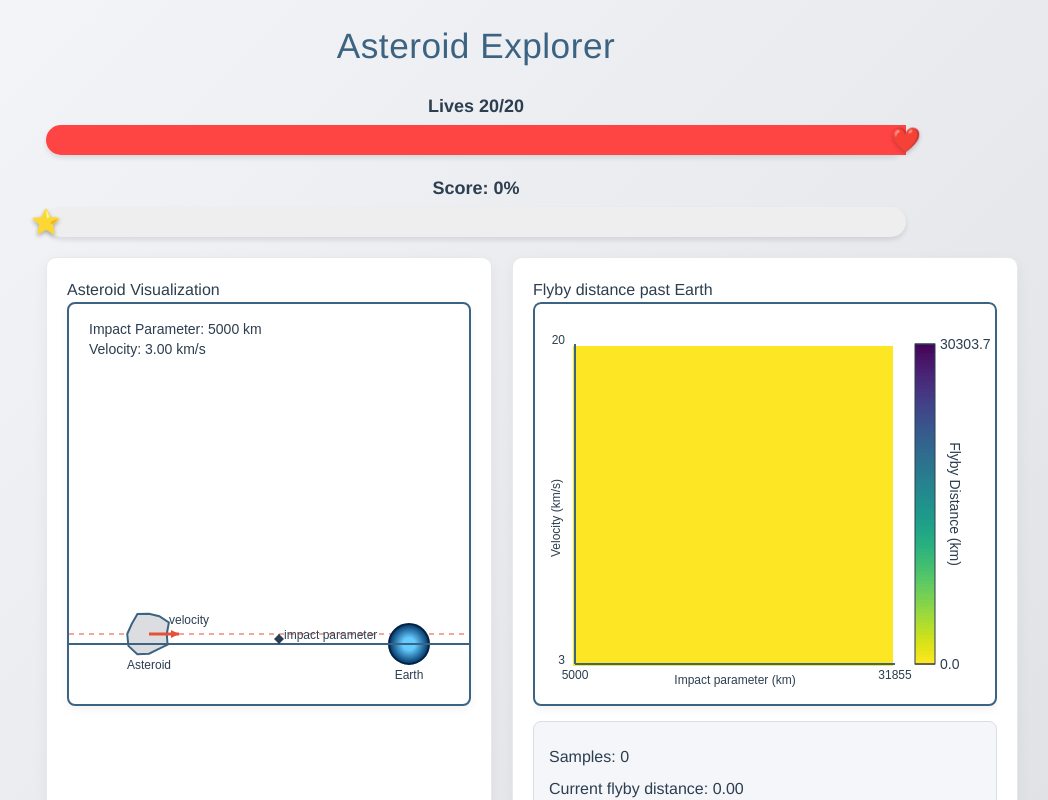
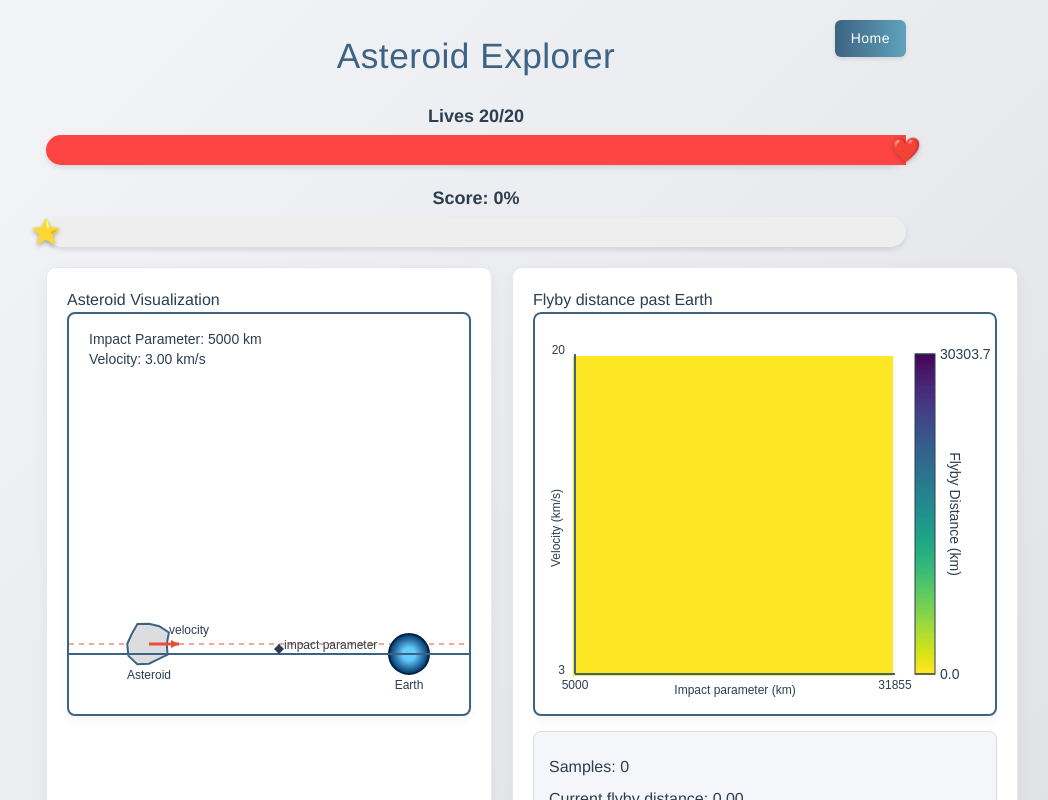
Before and after one commit to alan-turing-institute/gp-demo, a SvelteKit app: page /asteroid in a window 1280 px wide. Shown: the top 800 px of the page, without its empty margins (164-1212 px from the left). Built offline with nearby package versions, Linux system fonts and the light colour scheme.

Commit message:
add home button

```diff
--- a/src/routes/+page.svelte
+++ b/src/routes/+page.svelte
@@ -55,7 +55,7 @@
       <div class="hero">
         <h2>Accelerating large-scale simulations with AI</h2>
 
-        <p>Click on each image to learn more about the project.</p>
+        <p>Click on each image to learn about the typical workflow.</p>
         <div class="feature-images">
           {#each [
             { src: 'https://t4.ftcdn.net/jpg/02/66/38/15/360_F_266381525_alVrbw15u5EjhIpoqqa1eI5ghSf7hpz7.jpg', alt: 'Real world', title: 'Reality', text: 'To understand complex real-world systems, researchers and engineers often construct computer simulations.' },
--- a/src/routes/asteroid/+page.svelte
+++ b/src/routes/asteroid/+page.svelte
@@ -2,6 +2,10 @@
   import { onMount } from 'svelte';
   import * as d3 from 'd3';
   import * as math from 'mathjs';
+
+  function goToHomePage() {
+    window.location.href = '/'; // Adjust this URL if your home page is at a different path
+  }
 
   // Color palette - elegant muted colors
   const COLORS = {
@@ -543,7 +547,12 @@
 </script>
 
 <main>
-  <h1>Asteroid Explorer</h1>
+  <div class="header-container">
+    <h1>Asteroid Explorer</h1>
+    <button class="home-button" on:click={goToHomePage}>
+      <span>Home</span>
+    </button>
+  </div>
 
   <!-- Live Bar -->
   <div class="live-bar-container">
@@ -617,6 +626,44 @@
 </main>
 
 <style>
+  .header-container {
+    position: relative;
+    margin-bottom: 20px;
+    padding-top: 10px;
+  }
+  /* Home Button Styles */
+  .home-button {
+    position: absolute;
+    top: 0;
+    right: 0;
+    background: linear-gradient(to right, #3c6382, #60a3bc);
+    color: white;
+    padding: 8px 16px;
+    border: none;
+    border-radius: 6px;
+    cursor: pointer;
+    font-size: 14px;
+    font-family: 'Helvetica Neue', sans-serif;
+    font-weight: 500;
+    letter-spacing: 0.5px;
+    box-shadow: 0 2px 4px rgba(0, 0, 0, 0.1);
+    transition: all 0.2s ease;
+    display: flex;
+    align-items: center;
+    gap: 6px;
+    margin-top: 0;
+  }
+  .home-button:hover {
+    background: linear-gradient(to right, #2d4d62, #4a8094);
+    box-shadow: 0 4px 8px rgba(0, 0, 0, 0.15);
+    transform: translateY(-1px);
+  }
+
+  .home-button:active {
+    transform: translateY(1px);
+    box-shadow: 0 1px 2px rgba(0, 0, 0, 0.1);
+  }
+
   /* Live Bar Container */
   .live-bar-container {
     margin: 20px 0;
--- a/src/routes/molecule/+page.svelte
+++ b/src/routes/molecule/+page.svelte
@@ -3,6 +3,10 @@
   import * as d3 from 'd3';
   import * as math from 'mathjs';
   import Pdbmol from '$lib/Pdbmol.svelte';
+
+  function goToHomePage() {
+    window.location.href = '/'; // Adjust this URL if your home page is at a different path
+  }
 
   // State variables
   $: phi = 0;
@@ -584,7 +588,12 @@ function handleChange(event) {
 </script>
 
 <main>
-  <h1>Protein Explorer</h1>
+  <div class="header-container">
+    <h1>Protein Explorer</h1>
+    <button class="home-button" on:click={goToHomePage}>
+      <span>Home</span>
+    </button>
+  </div>
 
   <!-- Live Bar -->
   <div class="live-bar-container">
@@ -694,6 +703,46 @@ function handleChange(event) {
 </main>
 
 <style>
+  .header-container {
+    position: relative;
+    margin-bottom: 20px;
+    padding-top: 10px;
+  }
+
+  /* Home Button Styles */
+  .home-button {
+    position: absolute;
+    top: 0;
+    right: 0;
+    background: linear-gradient(to right, #3c6382, #60a3bc);
+    color: white;
+    padding: 8px 16px;
+    border: none;
+    border-radius: 6px;
+    cursor: pointer;
+    font-size: 14px;
+    font-family: 'Helvetica Neue', sans-serif;
+    font-weight: 500;
+    letter-spacing: 0.5px;
+    box-shadow: 0 2px 4px rgba(0, 0, 0, 0.1);
+    transition: all 0.2s ease;
+    display: flex;
+    align-items: center;
+    gap: 6px;
+    margin-top: 0;
+  }
+
+  .home-button:hover {
+    background: linear-gradient(to right, #2d4d62, #4a8094);
+    box-shadow: 0 4px 8px rgba(0, 0, 0, 0.15);
+    transform: translateY(-1px);
+  }
+
+  .home-button:active {
+    transform: translateY(1px);
+    box-shadow: 0 1px 2px rgba(0, 0, 0, 0.1);
+  }
+
   /* Live Bar Container */
   .live-bar-container {
     margin: 20px 0;
```
